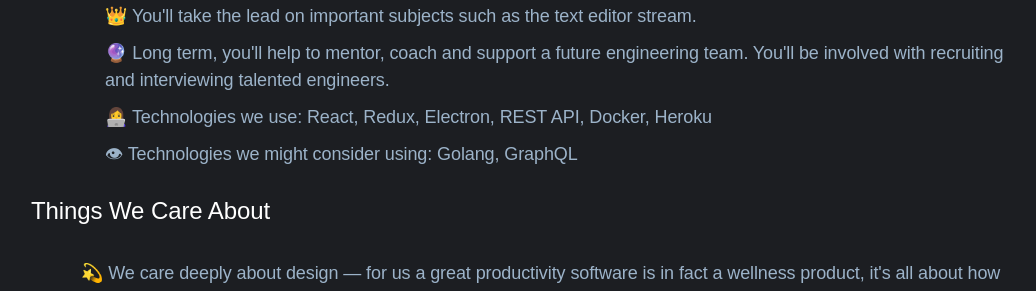
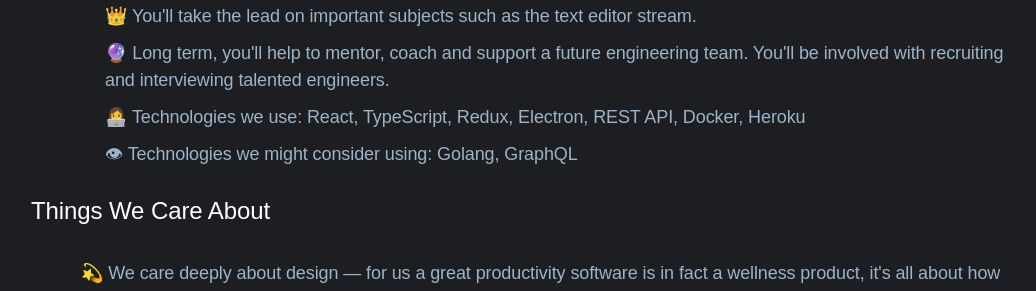
Before and after one commit to demtzu/lazy-landing, a Jekyll site: the page built from full-stack-swe-em.html, in a window 1280 px wide and 900 px high, scrolled down 1753 px. Shown: the part 153-444 px from the top of the window, without its empty margins (93-1129 px from the left). Built offline with Jekyll 4.4.1, drawn with Linux system fonts in a browser that asks for light colours; some web fonts are replaced; comment, search, counter and statistics services are not loaded.

Commit message:
typescript

```diff
--- a/full-stack-swe-em.html
+++ b/full-stack-swe-em.html
@@ -52,7 +52,7 @@ image: hiring-SWE.png
                           <li class="lili">🏃 You'll make every interaction faster than 100ms because it is the threshold where interactions feel instantaneous.</li>
                           <li class="lili">👑 You'll take the lead on important subjects such as the text editor stream.</li>
                           <li class="lili">🔮 Long term, you'll help to mentor, coach and support a future engineering team. You'll be involved with recruiting and interviewing talented engineers.</li>
-                          <li class="lili">👩‍💻 Technologies we use:  React, Redux, Electron, REST API, Docker, Heroku</li>
+                          <li class="lili">👩‍💻 Technologies we use:  React, TypeScript, Redux, Electron, REST API, Docker, Heroku</li>
                           <li class="lili">👁 Technologies we might consider using: Golang, GraphQL</li>
                         </ul>
 
```
